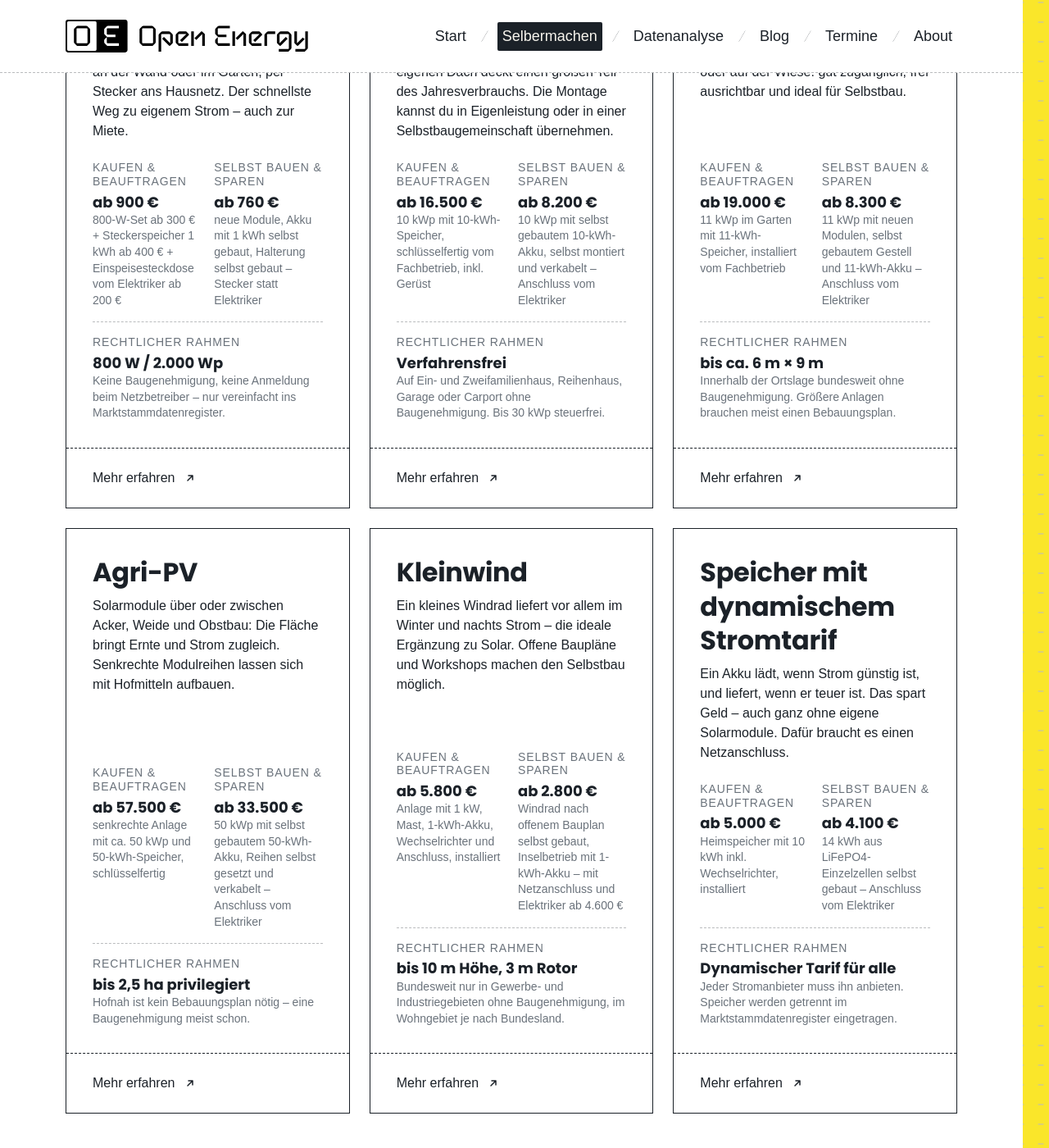
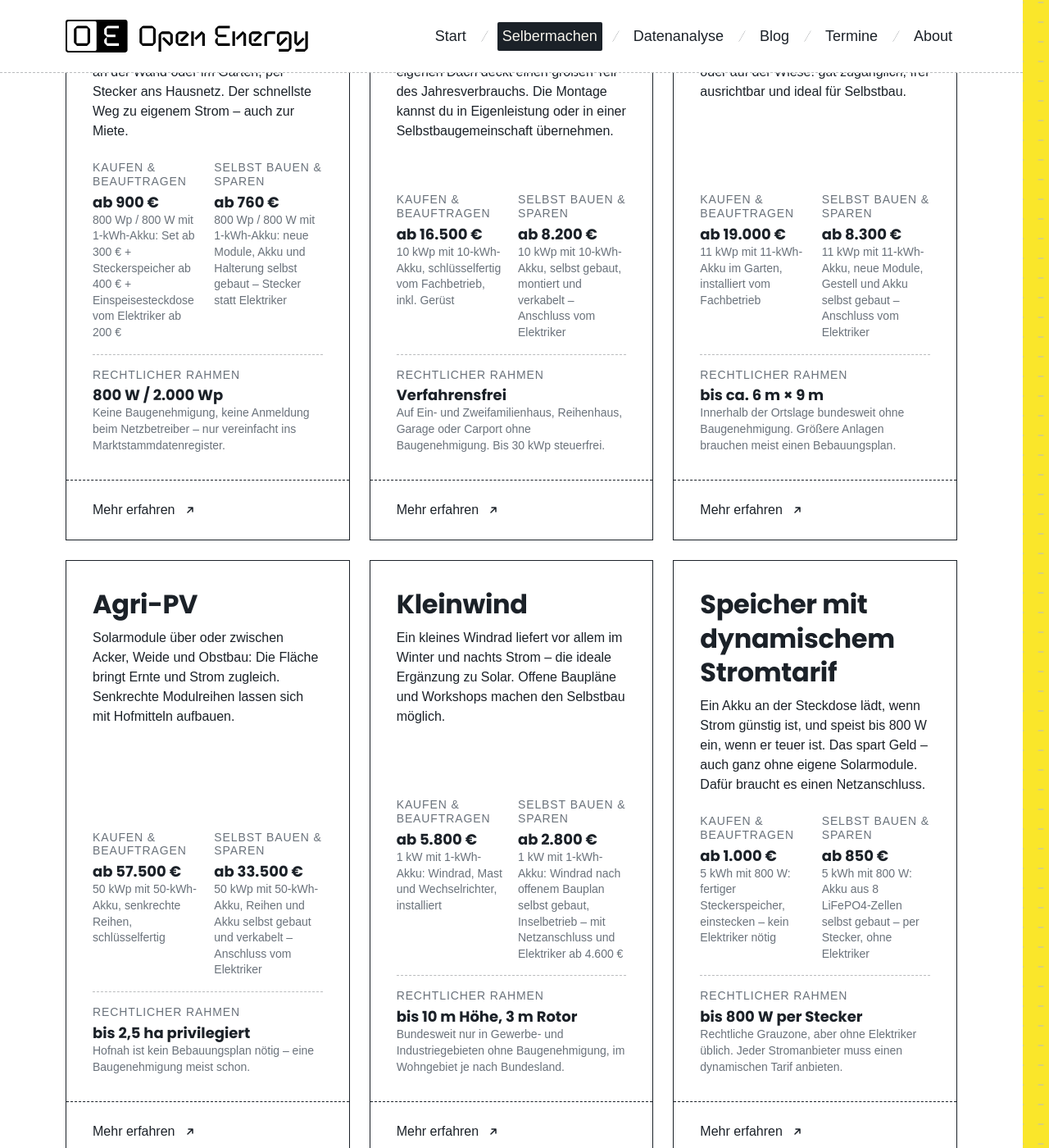
Before and after one commit to okfde/open-energy, a Jekyll site: the page built from do-it-yourself.md, in a window 1280 px wide and 1400 px high, scrolled down 1160 px. Shown: the whole window at 82% size. Built offline with Jekyll 4.4.1, drawn with Linux system fonts in a browser that asks for light colours; some web fonts are replaced.

Commit message:
fixed wrong content card unter topics

```diff
--- a/_data/diy_resources.yml
+++ b/_data/diy_resources.yml
@@ -30,7 +30,7 @@
   description: "Kleinwindanlagen brauchen spezielle Laderegler, die bei vollem Akku überschüssigen Strom abfangen, um die Anlage zu schützen."
   image: "/assets/images/photos/diy/laderegler.png"
   werkstatt: true
-  categories: [balkonsolar, speicher]
+  categories: [kleinwind]
   csv_id:
 
 - title: "Akkus selbst bauen, mit offenem Batteriemanagement"
--- a/_data/diy_topics.yml
+++ b/_data/diy_topics.yml
@@ -14,6 +14,8 @@
 #     bauen (nur Materialkosten). Ist ein Elektriker für den Anschluss nötig,
 #     sind pauschal 1.500 € eingerechnet.
 #   Module immer als Neuware, nie gebraucht.
+#   Kauf- und Selbstbau-Variante haben immer dieselbe Leistung (kWp/kW)
+#     und dieselbe Akkukapazität (kWh), damit sie vergleichbar bleiben.
 #   cost_diy_items: Stückliste zum Selbstbau-Preis, immer inkl.
 #     Leistungselektronik (Wechselrichter/Laderegler) und Absicherung.
 #   Jede Variante enthält einen Akku: Kapazität in kWh = Leistung der
@@ -29,9 +31,9 @@
   title: "Balkonsolar"
   excerpt: "Ein bis vier Solarmodule am Geländer, an der Wand oder im Garten, per Stecker ans Hausnetz. Der schnellste Weg zu eigenem Strom – auch zur Miete."
   cost_buy: "ab 900 €"
-  cost_buy_note: "800-W-Set ab 300 € + Steckerspeicher 1 kWh ab 400 € + Einspeisesteckdose vom Elektriker ab 200 €"
+  cost_buy_note: "800 Wp / 800 W mit 1-kWh-Akku: Set ab 300 € + Steckerspeicher ab 400 € + Einspeisesteckdose vom Elektriker ab 200 €"
   cost_diy: "ab 760 €"
-  cost_diy_note: "neue Module, Akku mit 1 kWh selbst gebaut, Halterung selbst gebaut – Stecker statt Elektriker"
+  cost_diy_note: "800 Wp / 800 W mit 1-kWh-Akku: neue Module, Akku und Halterung selbst gebaut – Stecker statt Elektriker"
   cost_diy_items:
     - ["2 Solarmodule, zusammen ca. 800 Wp, neu", "160 €"]
     - ["Mikrowechselrichter 800 VA, neu", "150 €"]
@@ -51,9 +53,9 @@
   title: "Dachsolar"
   excerpt: "Eine Photovoltaikanlage auf dem eigenen Dach deckt einen großen Teil des Jahresverbrauchs. Die Montage kannst du in Eigenleistung oder in einer Selbstbaugemeinschaft übernehmen."
   cost_buy: "ab 16.500 €"
-  cost_buy_note: "10 kWp mit 10-kWh-Speicher, schlüsselfertig vom Fachbetrieb, inkl. Gerüst"
+  cost_buy_note: "10 kWp mit 10-kWh-Akku, schlüsselfertig vom Fachbetrieb, inkl. Gerüst"
   cost_diy: "ab 8.200 €"
-  cost_diy_note: "10 kWp mit selbst gebautem 10-kWh-Akku, selbst montiert und verkabelt – Anschluss vom Elektriker"
+  cost_diy_note: "10 kWp mit 10-kWh-Akku, selbst gebaut, montiert und verkabelt – Anschluss vom Elektriker"
   cost_diy_items:
     - ["Solarmodule, 10 kWp neu", "1.400 €"]
     - ["Hybrid-Wechselrichter 10 kW (für Solar und Akku)", "1.600 €"]
@@ -73,9 +75,9 @@
   title: "Freiflächensolar"
   excerpt: "Module auf einem Gestell im Garten oder auf der Wiese: gut zugänglich, frei ausrichtbar und ideal für Selbstbau."
   cost_buy: "ab 19.000 €"
-  cost_buy_note: "11 kWp im Garten mit 11-kWh-Speicher, installiert vom Fachbetrieb"
+  cost_buy_note: "11 kWp mit 11-kWh-Akku im Garten, installiert vom Fachbetrieb"
   cost_diy: "ab 8.300 €"
-  cost_diy_note: "11 kWp mit neuen Modulen, selbst gebautem Gestell und 11-kWh-Akku – Anschluss vom Elektriker"
+  cost_diy_note: "11 kWp mit 11-kWh-Akku, neue Module, Gestell und Akku selbst gebaut – Anschluss vom Elektriker"
   cost_diy_items:
     - ["Solarmodule, 11 kWp neu", "1.500 €"]
     - ["Hybrid-Wechselrichter 10 kW (für Solar und Akku)", "1.600 €"]
@@ -96,9 +98,9 @@
   title: "Agri-PV"
   excerpt: "Solarmodule über oder zwischen Acker, Weide und Obstbau: Die Fläche bringt Ernte und Strom zugleich. Senkrechte Modulreihen lassen sich mit Hofmitteln aufbauen."
   cost_buy: "ab 57.500 €"
-  cost_buy_note: "senkrechte Anlage mit ca. 50 kWp und 50-kWh-Speicher, schlüsselfertig"
+  cost_buy_note: "50 kWp mit 50-kWh-Akku, senkrechte Reihen, schlüsselfertig"
   cost_diy: "ab 33.500 €"
-  cost_diy_note: "50 kWp mit selbst gebautem 50-kWh-Akku, Reihen selbst gesetzt und verkabelt – Anschluss vom Elektriker"
+  cost_diy_note: "50 kWp mit 50-kWh-Akku, Reihen und Akku selbst gebaut und verkabelt – Anschluss vom Elektriker"
   cost_diy_items:
     - ["Bifaziale Solarmodule, 50 kWp", "6.500 €"]
     - ["PV-Wechselrichter, zusammen 50 kW", "4.000 €"]
@@ -119,9 +121,9 @@
   title: "Kleinwind"
   excerpt: "Ein kleines Windrad liefert vor allem im Winter und nachts Strom – die ideale Ergänzung zu Solar. Offene Baupläne und Workshops machen den Selbstbau möglich."
   cost_buy: "ab 5.800 €"
-  cost_buy_note: "Anlage mit 1 kW, Mast, 1-kWh-Akku, Wechselrichter und Anschluss, installiert"
+  cost_buy_note: "1 kW mit 1-kWh-Akku: Windrad, Mast und Wechselrichter, installiert"
   cost_diy: "ab 2.800 €"
-  cost_diy_note: "Windrad nach offenem Bauplan selbst gebaut, Inselbetrieb mit 1-kWh-Akku – mit Netzanschluss und Elektriker ab 4.600 €"
+  cost_diy_note: "1 kW mit 1-kWh-Akku: Windrad nach offenem Bauplan selbst gebaut, Inselbetrieb – mit Netzanschluss und Elektriker ab 4.600 €"
   cost_diy_items:
     - ["Windrad nach Piggott-Bauplan: Magnete, Kupfer, Harz, Holz, Stahl", "900 €"]
     - ["Mast 10 m mit Abspannung und Fundament", "700 €"]
@@ -138,21 +140,21 @@
 
 - slug: speicher
   title: "Speicher mit dynamischem Stromtarif"
-  excerpt: "Ein Akku lädt, wenn Strom günstig ist, und liefert, wenn er teuer ist. Das spart Geld – auch ganz ohne eigene Solarmodule. Dafür braucht es einen Netzanschluss."
-  cost_buy: "ab 5.000 €"
-  cost_buy_note: "Heimspeicher mit 10 kWh inkl. Wechselrichter, installiert"
-  cost_diy: "ab 4.100 €"
-  cost_diy_note: "14 kWh aus LiFePO4-Einzelzellen selbst gebaut – Anschluss vom Elektriker"
+  excerpt: "Ein Akku an der Steckdose lädt, wenn Strom günstig ist, und speist bis 800 W ein, wenn er teuer ist. Das spart Geld – auch ganz ohne eigene Solarmodule. Dafür braucht es einen Netzanschluss."
+  cost_buy: "ab 1.000 €"
+  cost_buy_note: "5 kWh mit 800 W: fertiger Steckerspeicher, einstecken – kein Elektriker nötig"
+  cost_diy: "ab 850 €"
+  cost_diy_note: "5 kWh mit 800 W: Akku aus 8 LiFePO4-Zellen selbst gebaut – per Stecker, ohne Elektriker"
   cost_diy_items:
-    - ["16 LiFePO4-Zellen 280 Ah (ca. 14 kWh)", "850 €"]
-    - ["Batteriemanagementsystem (BMS)", "200 €"]
-    - ["Gehäuse, Busbars, Batteriekabel", "200 €"]
-    - ["Batterie-Wechselrichter / Ladegerät", "900 €"]
-    - ["Absicherung: DC-Sicherung mit Trenner, AC-Leitungsschutz", "300 €"]
-    - ["Energiemanagement: Mini-Rechner und Zähler-Lesekopf", "150 €"]
-    - ["Elektriker: Anschluss und Inbetriebnahme", "1.500 €"]
-  legal_fact: "Dynamischer Tarif für alle"
-  legal: "Jeder Stromanbieter muss ihn anbieten. Speicher werden getrennt im Marktstammdatenregister eingetragen."
+    - ["8 LiFePO4-Zellen 200 Ah, 24 V (ca. 5 kWh)", "320 €"]
+    - ["Batteriemanagementsystem (BMS) 8S", "60 €"]
+    - ["Gehäuse, Busbars, Batteriekabel", "60 €"]
+    - ["Mikrowechselrichter 800 VA (speist aus dem Akku ein)", "150 €"]
+    - ["Ladegerät 24 V (lädt den Akku aus dem Netz)", "100 €"]
+    - ["Absicherung: DC-Sicherung mit Trenner", "60 €"]
+    - ["Energiemanagement: Mini-Rechner, OpenDTU-OnBattery, Zähler-Lesekopf", "100 €"]
+  legal_fact: "bis 800 W per Stecker"
+  legal: "Rechtliche Grauzone, aber ohne Elektriker üblich. Jeder Stromanbieter muss einen dynamischen Tarif anbieten."
   match:
     "on": [miete-ohne, miete-balkon, miete-garten, eigenheim-garten, eigenheim-dach, eigenheim-balkon, eigenheim-ohne, bauernhof]
     # Nur On-the-Grid: Ein dynamischer Tarif setzt die Verbindung zum Stromnetz voraus.
--- a/_diy/topics/speicher.md
+++ b/_diy/topics/speicher.md
@@ -1,21 +1,21 @@
 ---
 title: "Speicher mit dynamischem Stromtarif"
 category: speicher
-description: "Stromkosten senken mit Akku und dynamischem Stromtarif – auch ohne eigene Solaranlage. DIY-Akkus und Energiemanagement."
-intro: "Mit einem dynamischen Stromtarif ändert sich der Strompreis stündlich – je nachdem, wie viel Wind- und Solarstrom gerade im Netz ist. Ein Speicher lädt, wenn Strom günstig ist, und versorgt dich, wenn er teuer wird. So sparst du Geld und entlastest das Netz, auch ganz ohne Balkon oder Dach."
-schema_note: "Der dynamische Tarif funktioniert nur mit Netzanschluss: Eine Software steuert den Akku nach dem stündlichen Strompreis."
+description: "Stromkosten senken mit Steckerspeicher und dynamischem Stromtarif – bis 800 W per Steckdose, auch ohne eigene Solaranlage. DIY-Akku und Energiemanagement."
+intro: "Mit einem dynamischen Stromtarif ändert sich der Strompreis stündlich – je nachdem, wie viel Wind- und Solarstrom gerade im Netz ist. Ein Akku an der Steckdose lädt, wenn Strom günstig ist, und speist bis 800 Watt ins Hausnetz, wenn er teuer wird. So sparst du Geld und entlastest das Netz, auch ganz ohne Balkon oder Dach."
+schema_note: "Der Speicher hängt wie ein Balkonkraftwerk an der Steckdose und speist höchstens 800 W ein. Eine Software steuert ihn nach dem stündlichen Strompreis und dem aktuellen Verbrauch im Haushalt."
 schema:
   - name: "Stromnetz"
-    text: "mit dynamischem Tarif – oder eigene Solar- und Windanlage"
+    text: "mit dynamischem Tarif"
     flow: "AC"
   - name: "Smart Meter"
     text: "intelligentes Messsystem, nötig für den dynamischen Tarif"
     flow: "Messwerte"
   - name: "Energiemanagement"
-    text: "z. B. evcc: lädt bei niedrigen Preisen, entlädt bei hohen"
+    text: "z. B. OpenDTU-OnBattery oder evcc: lädt bei niedrigen Preisen, speist bei hohen ein"
     flow: "steuert"
-  - name: "Lade- und Wechselrichter"
-    text: "lädt den Akku und speist ins Hausnetz zurück"
+  - name: "Ladegerät & Mikrowechselrichter"
+    text: "lädt aus der Steckdose, speist max. 800 W zurück"
     flow: "DC"
   - name: "Akku mit BMS"
     text: "LiFePO4-Zellen, Batteriemanagement schützt jede Zelle"
@@ -23,17 +23,20 @@ schema:
 
 ## Worum geht es?
 
-Strom ist an der Börse nachts und an sonnigen oder windigen Tagen oft günstig, am frühen Abend dagegen teuer. Mit einem dynamischen Tarif zahlst du diesen stündlichen Preis direkt. Ein Akku verschiebt deinen Verbrauch in die günstigen Stunden. Ohne Speicher kannst du schon sparen, indem du Waschmaschine, Spülmaschine oder Ladestation zeitlich steuerst.
+Strom ist an der Börse nachts und an sonnigen oder windigen Tagen oft günstig, am frühen Abend dagegen teuer. Mit einem dynamischen Tarif zahlst du diesen stündlichen Preis direkt. Ein Steckerspeicher verschiebt deinen Verbrauch in die günstigen Stunden: Er lädt aus der Steckdose, wenn der Preis niedrig ist, und deckt mit bis zu 800 Watt deine Grundlast, wenn er hoch ist. Ohne Speicher kannst du schon sparen, indem du Waschmaschine, Spülmaschine oder Ladestation zeitlich steuerst.
 
-Den Akku selbst zu bauen ist eines der lohnendsten DIY-Projekte: LiFePO4-Einzelzellen, ein Batteriemanagementsystem (BMS), Sicherungen und ein Gehäuse kosten nur einen Bruchteil eines fertigen Heimspeichers. Das verlangt aber Sorgfalt: Große Akkus speichern viel Energie, und Fehler beim Bau können zu Bränden führen. Lies die Sicherheitshinweise in den Ressourcen unten, bevor du startest.
+Mit 800 Watt Einspeisung ist ein Akku mit 5 Kilowattstunden in gut sechs Stunden leer – genug, um die teuren Abend- und Nachtstunden zu überbrücken. Größere Akkus bringen bei dieser Grenze wenig zusätzlichen Nutzen.
+
+Den Akku selbst zu bauen ist ein lohnendes DIY-Projekt: LiFePO4-Einzelzellen, ein Batteriemanagementsystem (BMS), ein Ladegerät und ein Mikrowechselrichter kosten zusammen etwas weniger als ein fertiger Steckerspeicher gleicher Größe. Das verlangt aber Sorgfalt: Akkus speichern viel Energie, und Fehler beim Bau können zu Bränden führen. Lies die Sicherheitshinweise in den Ressourcen unten, bevor du startest.
 
 **Nur mit Netzanschluss:** Ein dynamischer Tarif setzt die Verbindung zum Stromnetz voraus. Für eine Inselanlage ohne Netz brauchst du zwar auch einen Akku – geladen wird er dann aber von eigenen Solarmodulen oder einem Windrad (siehe [Balkonsolar](../balkonsolar/), [Freiflächensolar](../freiflaechensolar/) und [Kleinwind](../kleinwind/)).
 
 ## Rechtliche Rahmenbedingungen
 
+- **Grauzone Steckerspeicher:** Für Akkus, die per Stecker aus dem Netz laden und bis 800 W zurückspeisen, gibt es noch keine eigene Produktnorm. Die Norm für Steckersolargeräte (DIN VDE V 0126-95) gilt laut DKE nur ohne Speicher. Steckerspeicher werden trotzdem verbreitet ohne Elektriker betrieben – rechtlich abschließend geklärt ist das aber nicht.
+- **800 W pro Anschluss:** Die Grenze gilt für alles, was an deinem Anschluss per Stecker einspeist. Hast du zusätzlich ein Balkonkraftwerk, dürfen beide zusammen nicht mehr als 800 W einspeisen.
+- **Zertifizierter Wechselrichter:** Nutze nur einen Mikrowechselrichter mit Netz- und Anlagenschutz nach VDE-AR-N 4105. Er schaltet bei einem Netzausfall sofort ab.
+- **Marktstammdatenregister:** Den Speicher trägst du binnen eines Monats nach Inbetriebnahme ein – getrennt von einem Balkonkraftwerk.
 - **Dynamischer Tarif:** Seit 2025 muss jeder Stromanbieter einen dynamischen Tarif anbieten.
-- **Smart Meter:** Du hast das Recht, ein intelligentes Messsystem beim Messstellenbetreiber zu verlangen. Die jährlichen Kosten sind gesetzlich gedeckelt.
-- **Marktstammdatenregister:** Netzgekoppelte Speicher werden binnen eines Monats eingetragen – getrennt von einer Solaranlage, auch beim Balkonkraftwerk.
-- **Große Speicher (§ 14a EnWG):** Geräte mit mehr als 4,2 kW Bezugsleistung sind steuerbare Verbrauchseinrichtungen und werden beim Netzbetreiber angemeldet. Dafür sinkt das Netzentgelt.
-- **Fest installierte Speicher:** Den Anschluss ans Hausnetz übernimmt ein Elektrofachbetrieb.
-- **Selbstbau:** Einen Akku für dich selbst zu bauen ist erlaubt. Für den Anschluss ans Hausnetz gelten dieselben Regeln wie für fertige Speicher.
+- **Smart Meter:** Für den dynamischen Tarif brauchst du ein intelligentes Messsystem. Du hast das Recht, es beim Messstellenbetreiber zu verlangen; die Kosten sind gesetzlich gedeckelt und nicht in den Preisen oben enthalten.
+- **Größere Speicher:** Wer mehr als 800 W einspeisen will, braucht einen fest installierten Speicher, den ein Elektrofachbetrieb anschließt.
```
Also changed, not shown: 8 other files.
